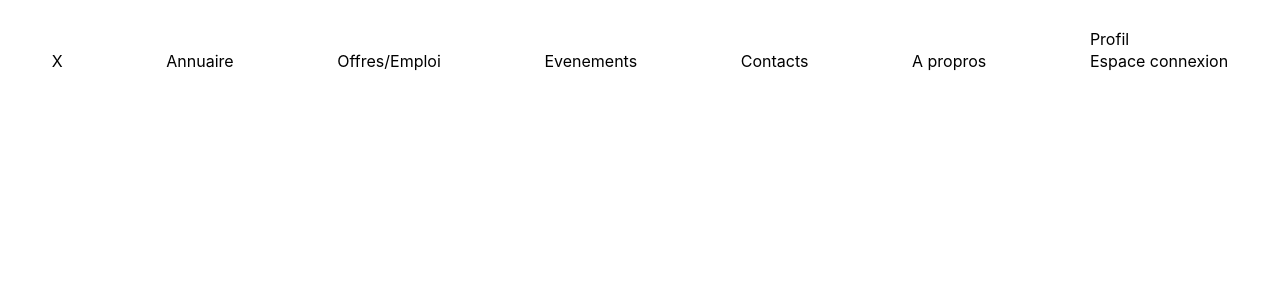
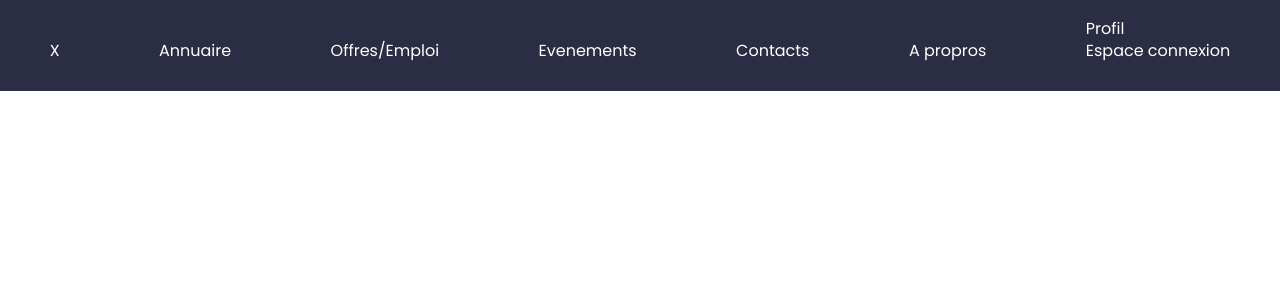
Before and after one commit to foreach-academy/Alumni_Frontend, a React (Create React App) app: page / in a window 1280 px wide. Shown: the top 300 px of the page. Built offline with nearby package versions, Linux system fonts and the light colour scheme.

Commit message:
ADD background color et le font importé dans Assets.

```diff
--- a/src/Styles/NavBar.css
+++ b/src/Styles/NavBar.css
@@ -1,7 +1,16 @@
+@font-face {
+    font-family: poppins-regular;
+    src: url(../Assets/Poppins-Regular.ttf);
+  }
+
 .navbar_block{
     display: flex;
     justify-content: space-around;
     align-items: end;
     line-height: 40%;
-    margin-top: 20px;
+    background-color:rgb(42, 45, 67);
+    padding-top: 10px;
+    padding-bottom: 20px;
+    color: white ;
+    font-family: poppins-regular;
 }
```
Also changed, not shown: src/Assets/Poppins-Regular.ttf (added).
